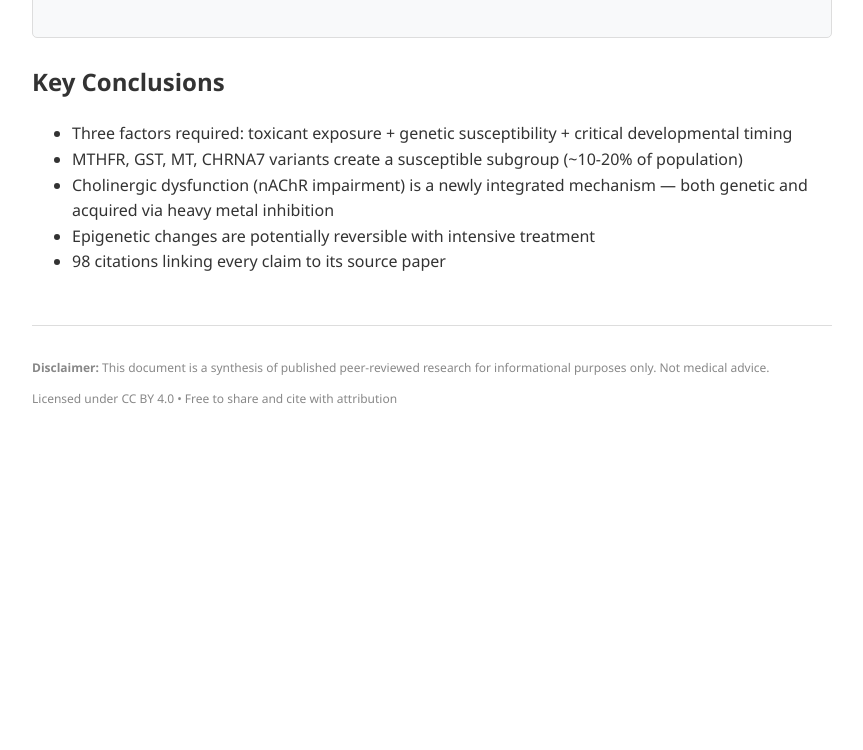
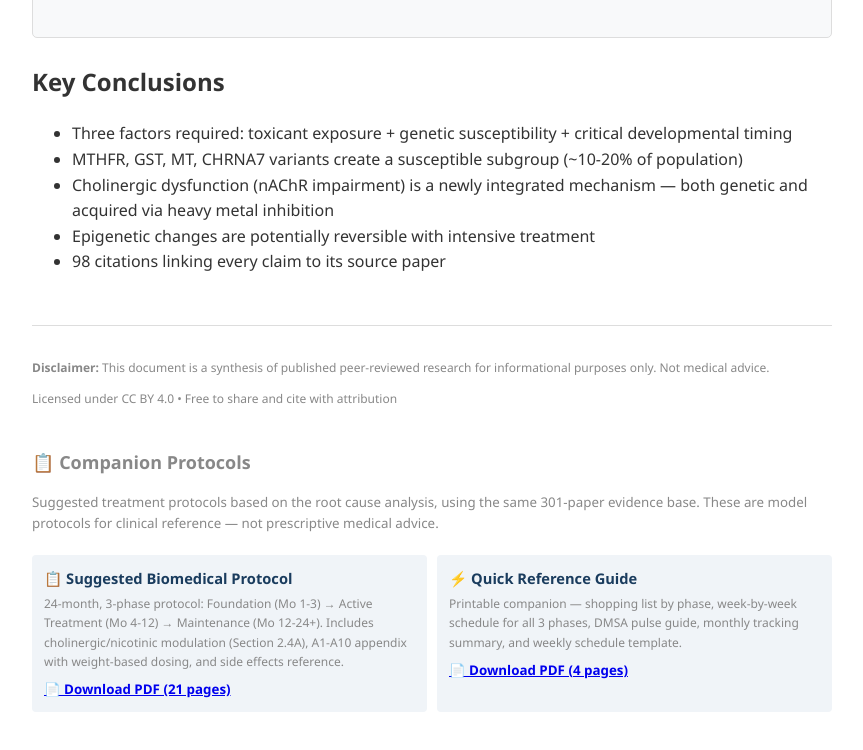
Before and after one commit to robertjrgraham/autism-white-paper, a plain HTML site: page index.html in a window 1280 px wide. Shown: the part 924-1674 px from the top of the page, without its empty margins (208-1071 px from the left). Before the commit the page ends 1384 px from the top, so only its background shows below. Drawn offline with Linux system fonts and the light colour scheme.

Commit message:
Add shareable protocol v1.5 + quick reference

```diff
--- a/index.html
+++ b/index.html
@@ -58,6 +58,23 @@ footer { margin-top: 50px; padding-top: 20px; border-top: 1px solid #ddd; font-s
 <footer>
 <p><strong>Disclaimer:</strong> This document is a synthesis of published peer-reviewed research for informational purposes only. Not medical advice.</p>
 <p>Licensed under CC BY 4.0 &bull; Free to share and cite with attribution</p>
+
+<h2 style="margin-top:40px;">📋 Companion Protocols</h2>
+<p style="font-size:10pt;">Suggested treatment protocols based on the root cause analysis, using the same 301-paper evidence base. These are model protocols for clinical reference — not prescriptive medical advice.</p>
+
+<div class="sections" style="grid-template-columns: 1fr 1fr;">
+<div class="section">
+    <h3>📋 Suggested Biomedical Protocol</h3>
+    <p style="font-size:9pt;margin:4px 0 8px 0;">24-month, 3-phase protocol: Foundation (Mo 1-3) → Active Treatment (Mo 4-12) → Maintenance (Mo 12-24+). Includes cholinergic/nicotinic modulation (Section 2.4A), A1-A10 appendix with weight-based dosing, and side effects reference.</p>
+    <a href="protocols/Suggested_Biomedical_Protocol_v1.5.pdf" style="font-weight:bold;">📄 Download PDF (21 pages)</a>
+</div>
+<div class="section">
+    <h3>⚡ Quick Reference Guide</h3>
+    <p style="font-size:9pt;margin:4px 0 8px 0;">Printable companion — shopping list by phase, week-by-week schedule for all 3 phases, DMSA pulse guide, monthly tracking summary, and weekly schedule template.</p>
+    <a href="protocols/Suggested_Protocol_QuickRef_v1.5.pdf" style="font-weight:bold;">📄 Download PDF (4 pages)</a>
+</div>
+</div>
+
 </footer>
 </body>
 </html>
```
Also changed, not shown: 2 other files.
